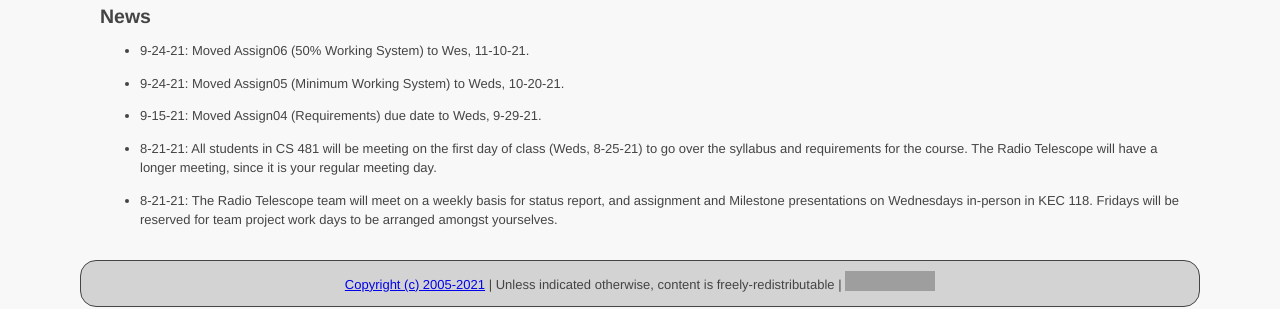
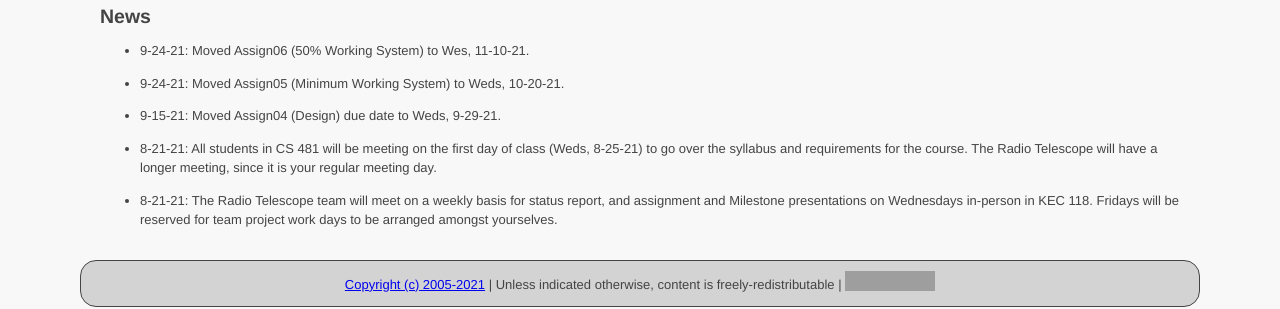
Before and after one commit to ycpcs/cs481-fall2021-RT, a Jekyll site: the page built from index.md, in a window 1280 px wide. Shown: the part 1275-1584 px from the top of the page. Built offline with Jekyll 4.4.1, drawn with Linux system fonts in a browser that asks for light colours; grey boxes are pictures that could not be loaded.

Commit message:
moved due dates

```diff
--- a/index.md
+++ b/index.md
@@ -65,7 +65,7 @@ NOTE: The primary focus of the coming year's effort is to finish SW development
 
 * 9-24-21: Moved Assign05 (Minimum Working System) to Weds, 10-20-21.
 
-* 9-15-21: Moved Assign04 (Requirements) due date to Weds, 9-29-21.
+* 9-15-21: Moved Assign04 (Design) due date to Weds, 9-29-21.
 
 * 8-21-21: All students in CS 481 will be meeting on the first day of class (Weds, 8-25-21) to go over the syllabus and requirements for the course.  The Radio Telescope will have a longer meeting, since it is your regular meeting day.
 
```
